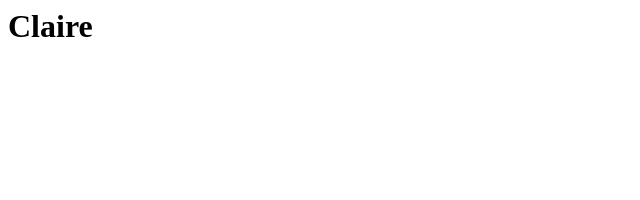
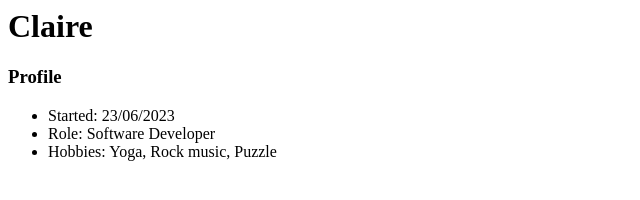
Before and after one commit to Claire862/Claire862.github.io, a plain HTML site: page index.html in a window 1280 px wide. Shown: the whole page, without its empty margins (0-640 px from the left). Drawn offline with Linux system fonts and the light colour scheme.

Commit message:
updated my profile

```diff
--- a/index.html
+++ b/index.html
@@ -1 +1,8 @@
 <h1>Claire</h1>
+
+<h3>Profile</h3>
+<ul>
+    <li>Started: 23/06/2023</li>
+    <li>Role: Software Developer</li>
+    <li>Hobbies: Yoga, Rock music, Puzzle</li>
+</ul>
```
